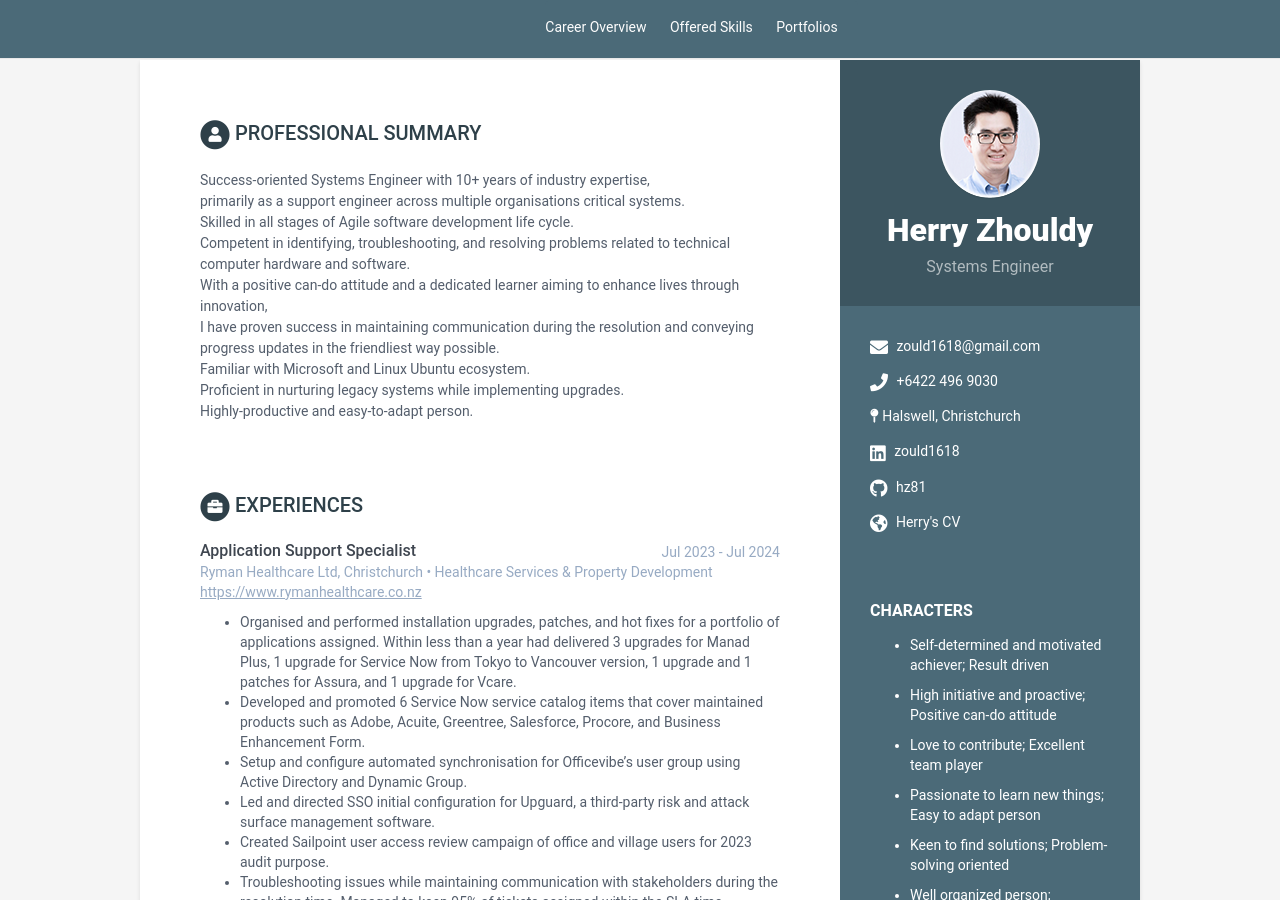
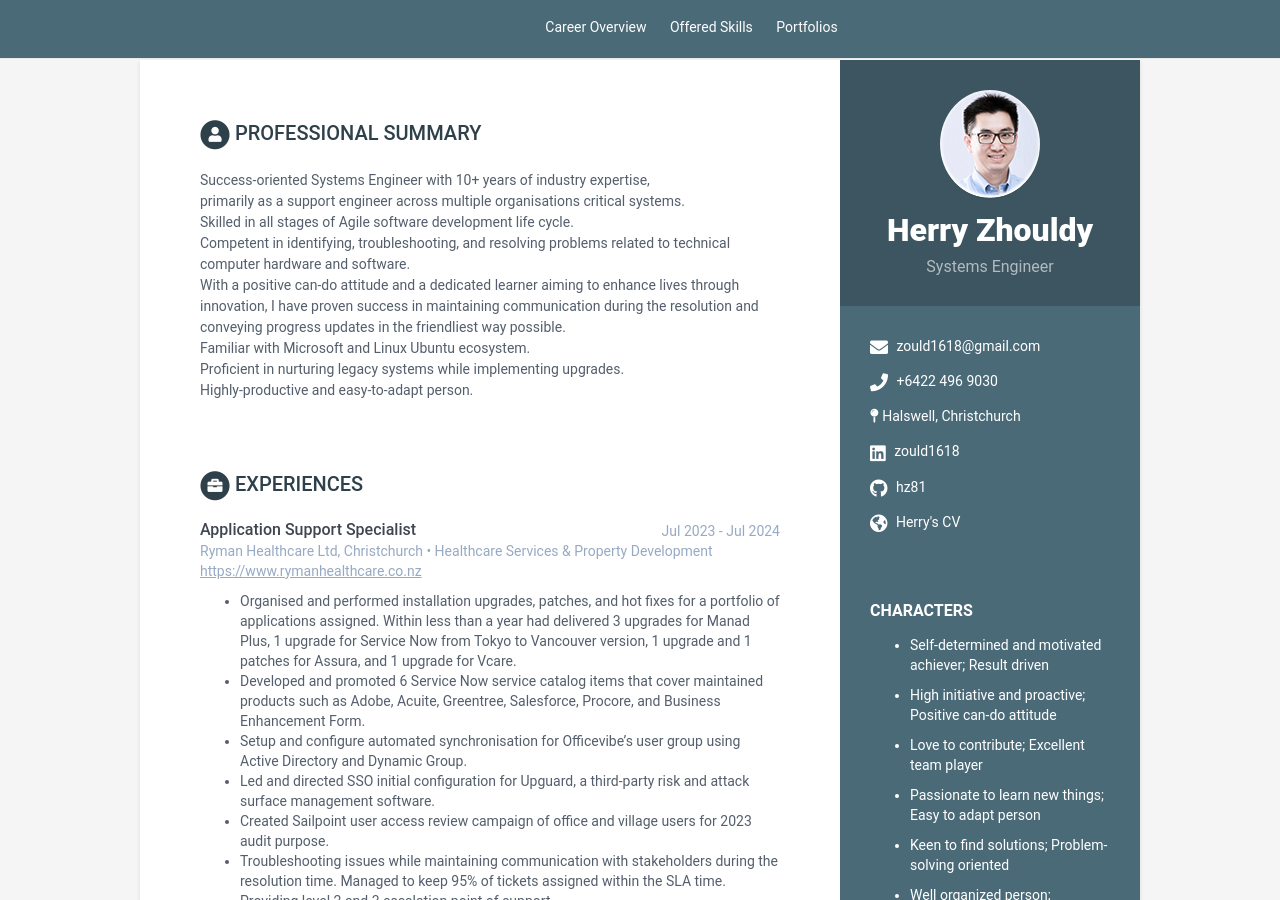
Before and after one commit to hz81/cv-se001, a Jekyll site: the page built from index.html, in a window 1280 px wide and 900 px high. Built offline with Jekyll 4.4.1, drawn with Linux system fonts in a browser that asks for light colours.

```diff
--- a/_data/data.yml
+++ b/_data/data.yml
@@ -98,7 +98,7 @@ highlights:
         primarily as a support engineer across multiple organisations critical systems. <br>
         Skilled in all stages of Agile software development life cycle. <br>
         Competent in identifying, troubleshooting, and resolving problems related to technical computer hardware and software. <br>
-        With a positive can-do attitude and a dedicated learner aiming to enhance lives through innovation, <br>
+        With a positive can-do attitude and a dedicated learner aiming to enhance lives through innovation,
         I have proven success in maintaining communication during the resolution and conveying progress updates in the friendliest way possible. <br>
         Familiar with Microsoft and Linux Ubuntu ecosystem. <br>
         Proficient in nurturing legacy systems while implementing upgrades. <br>
```
